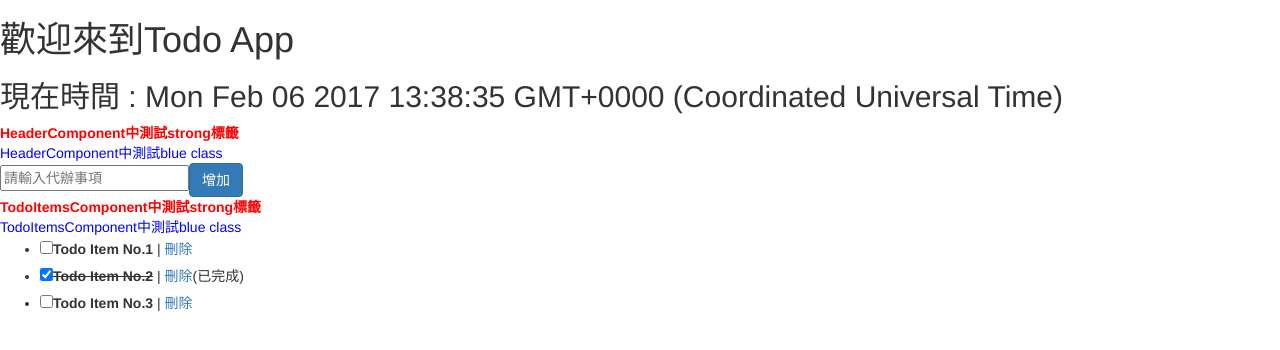
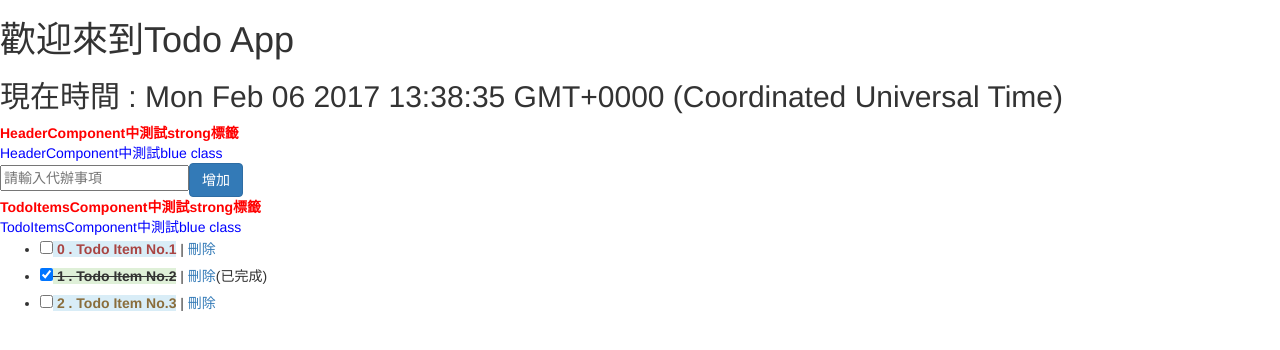
Before and after one commit to wellwind/Angular2DotblogsDemo, an Angular app: page / in a window 1280 px wide. Shown: the top 350 px of the page. Built offline with nearby package versions, Linux system fonts and the light colour scheme.

Commit message:
Add NgFor Variables

```diff
--- a/src/app/todo-items/todo-items.component.html
+++ b/src/app/todo-items/todo-items.component.html
@@ -5,10 +5,12 @@
   <span [ngClass]="getBlueClass()">TodoItemsComponent中測試blue class</span>
 </div>
 <ul>
-  <li *ngFor="let item of items">
+  <li *ngFor="let item of items;let recordIndex = index;let firstRecord = first;let lastRecotd = last; let evenRecord = even; let oddRecord = odd">
     <label htmlFor="chk_{{item.id}}">
       <input id="chk_{{item.id}}" type="checkbox" [checked]="item.done" (click)="itemClick(item)">
-      <span [ngClass]="{'done' : item.done}">{{ item.value }}</span>
+      <span [ngClass]="{'done' : item.done, 'text-danger': firstRecord, 'text-warning': lastRecotd, 'bg-info': evenRecord, 'bg-success': oddRecord}">
+        {{ recordIndex }} . {{ item.value }}
+      </span>
     </label>
     |
     <a href="#" (click)="delete(item)">刪除</a>
```
